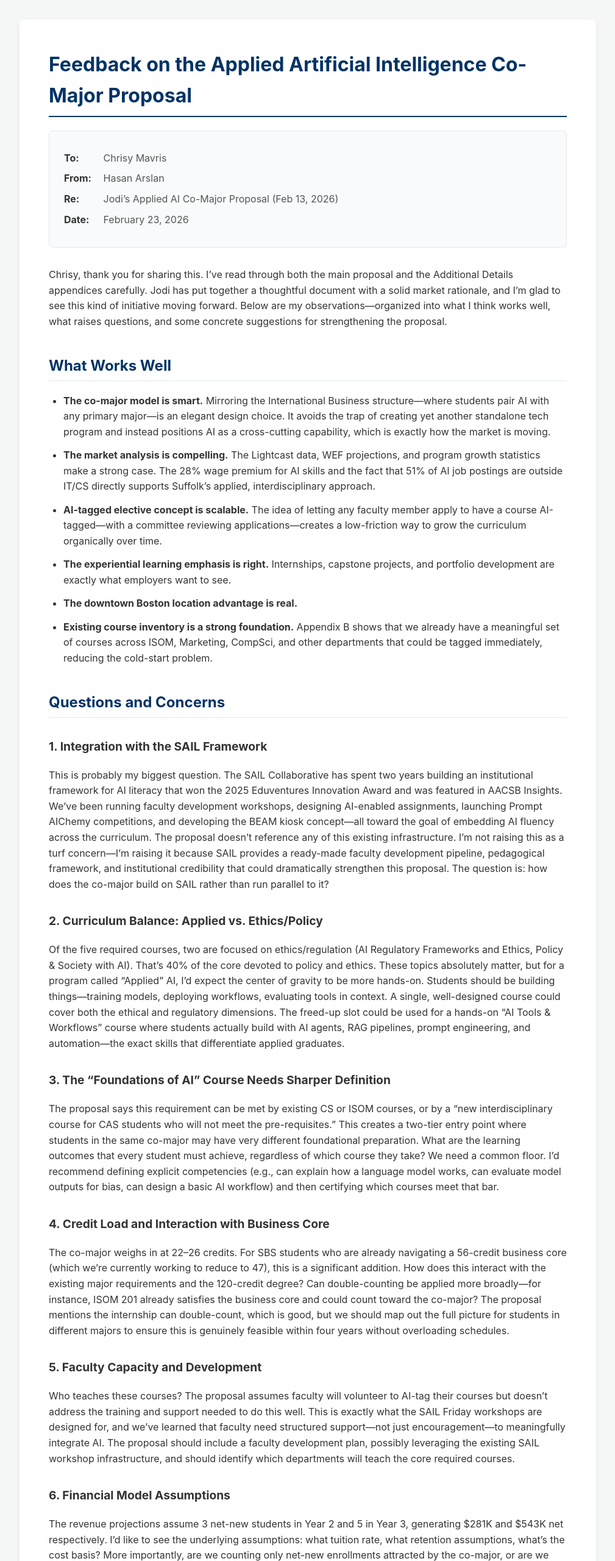
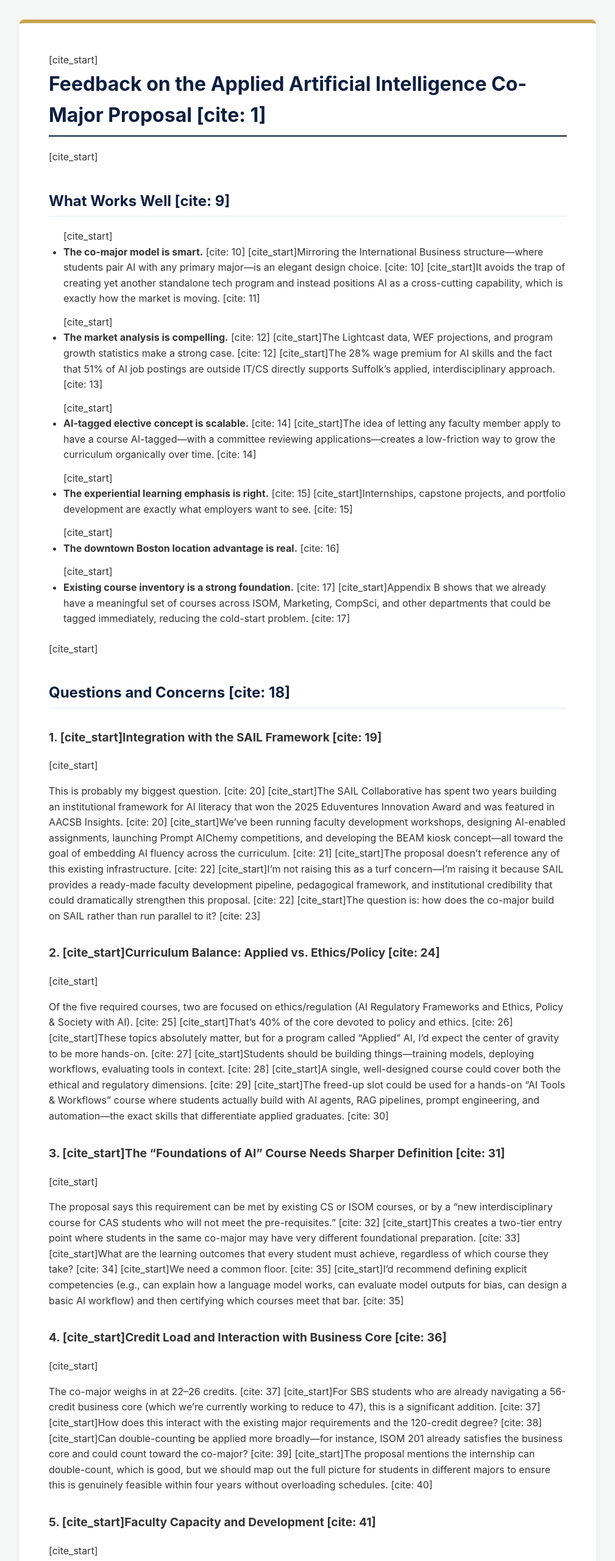
Before and after one commit to harslan/isom, a plain HTML site: page applied-ai-comajor-feedback/index.html in a window 1280 px wide. Shown: the top 2560 px of the page at 61% size, without its empty margins (135-1144 px from the left). Drawn offline with Linux system fonts and the light colour scheme.

Commit message:
Update index.html

```diff
--- a/applied-ai-comajor-feedback/index.html
+++ b/applied-ai-comajor-feedback/index.html
@@ -6,7 +6,8 @@
     <title>Feedback on the Applied Artificial Intelligence Co-Major Proposal</title>
     <style>
         :root {
-            --primary-color: #003366; /* Professional academic blue */
+            --primary-navy: #0c1f3f;
+            --primary-gold: #c8a44e;
             --text-main: #333333;
             --text-muted: #555555;
             --bg-body: #f4f7f6;
@@ -30,18 +31,19 @@
             padding: 3rem;
             border-radius: 8px;
             box-shadow: 0 4px 12px rgba(0, 0, 0, 0.05);
+            border-top: 6px solid var(--primary-gold);
         }
 
         h1 {
-            color: var(--primary-color);
+            color: var(--primary-navy);
             font-size: 2rem;
-            border-bottom: 2px solid var(--primary-color);
+            border-bottom: 2px solid var(--primary-navy);
             padding-bottom: 0.5rem;
             margin-top: 0;
         }
 
         h2 {
-            color: var(--primary-color);
+            color: var(--primary-navy);
             font-size: 1.5rem;
             border-bottom: 1px solid var(--border-color);
             padding-bottom: 0.3rem;
@@ -52,25 +54,6 @@
             color: var(--text-main);
             font-size: 1.2rem;
             margin-top: 2rem;
-        }
-
-        .memo-header {
-            background-color: #f8fafc;
-            padding: 1.5rem;
-            border-radius: 6px;
-            border: 1px solid var(--border-color);
-            margin-bottom: 2rem;
-        }
-
-        .memo-header p {
-            margin: 0.5rem 0;
-            color: var(--text-muted);
-        }
-
-        .memo-header strong {
-            color: var(--text-main);
-            display: inline-block;
-            width: 60px;
         }
 
         ul {
@@ -105,7 +88,7 @@
             z-index: 99;
             border: none;
             outline: none;
-            background-color: var(--primary-color);
+            background-color: var(--primary-navy);
             color: white;
             cursor: pointer;
             padding: 12px 16px;
@@ -116,7 +99,7 @@
         }
 
         #backToTopBtn:hover {
-            background-color: #002244;
+            background-color: var(--primary-gold);
         }
 
         @media (max-width: 600px) {
@@ -132,80 +115,69 @@
 <body>
 
     <div class="container">
-        <h1>Feedback on the Applied Artificial Intelligence Co-Major Proposal</h1>
+        [cite_start]<h1>Feedback on the Applied Artificial Intelligence Co-Major Proposal [cite: 1]</h1>
 
-        <div class="memo-header">
-            <p><strong>To:</strong> Chrisy Mavris</p>
-            <p><strong>From:</strong> Hasan Arslan</p>
-            <p><strong>Re:</strong> Jodi’s Applied AI Co-Major Proposal (Feb 13, 2026)</p>
-            <p><strong>Date:</strong> February 23, 2026</p>
-        </div>
-
-        <p>Chrisy, thank you for sharing this. I’ve read through both the main proposal and the Additional Details appendices carefully. Jodi has put together a thoughtful document with a solid market rationale, and I’m glad to see this kind of initiative moving forward. Below are my observations—organized into what I think works well, what raises questions, and some concrete suggestions for strengthening the proposal.</p>
-
-        <h2>What Works Well</h2>
+        [cite_start]<h2>What Works Well [cite: 9]</h2>
         <ul>
-            <li><strong>The co-major model is smart.</strong> Mirroring the International Business structure—where students pair AI with any primary major—is an elegant design choice. It avoids the trap of creating yet another standalone tech program and instead positions AI as a cross-cutting capability, which is exactly how the market is moving.</li>
-            <li><strong>The market analysis is compelling.</strong> The Lightcast data, WEF projections, and program growth statistics make a strong case. The 28% wage premium for AI skills and the fact that 51% of AI job postings are outside IT/CS directly supports Suffolk’s applied, interdisciplinary approach.</li>
-            <li><strong>AI-tagged elective concept is scalable.</strong> The idea of letting any faculty member apply to have a course AI-tagged—with a committee reviewing applications—creates a low-friction way to grow the curriculum organically over time.</li>
-            <li><strong>The experiential learning emphasis is right.</strong> Internships, capstone projects, and portfolio development are exactly what employers want to see.</li>
-            <li><strong>The downtown Boston location advantage is real.</strong></li>
-            <li><strong>Existing course inventory is a strong foundation.</strong> Appendix B shows that we already have a meaningful set of courses across ISOM, Marketing, CompSci, and other departments that could be tagged immediately, reducing the cold-start problem.</li>
+            [cite_start]<li><strong>The co-major model is smart.</strong> [cite: 10] [cite_start]Mirroring the International Business structure—where students pair AI with any primary major—is an elegant design choice. [cite: 10] [cite_start]It avoids the trap of creating yet another standalone tech program and instead positions AI as a cross-cutting capability, which is exactly how the market is moving. [cite: 11]</li>
+            [cite_start]<li><strong>The market analysis is compelling.</strong> [cite: 12] [cite_start]The Lightcast data, WEF projections, and program growth statistics make a strong case. [cite: 12] [cite_start]The 28% wage premium for AI skills and the fact that 51% of AI job postings are outside IT/CS directly supports Suffolk’s applied, interdisciplinary approach. [cite: 13]</li>
+            [cite_start]<li><strong>AI-tagged elective concept is scalable.</strong> [cite: 14] [cite_start]The idea of letting any faculty member apply to have a course AI-tagged—with a committee reviewing applications—creates a low-friction way to grow the curriculum organically over time. [cite: 14]</li>
+            [cite_start]<li><strong>The experiential learning emphasis is right.</strong> [cite: 15] [cite_start]Internships, capstone projects, and portfolio development are exactly what employers want to see. [cite: 15]</li>
+            [cite_start]<li><strong>The downtown Boston location advantage is real.</strong> [cite: 16]</li>
+            [cite_start]<li><strong>Existing course inventory is a strong foundation.</strong> [cite: 17] [cite_start]Appendix B shows that we already have a meaningful set of courses across ISOM, Marketing, CompSci, and other departments that could be tagged immediately, reducing the cold-start problem. [cite: 17]</li>
         </ul>
 
-        <h2>Questions and Concerns</h2>
+        [cite_start]<h2>Questions and Concerns [cite: 18]</h2>
 
-        <h3>1. Integration with the SAIL Framework</h3>
-        <p>This is probably my biggest question. The SAIL Collaborative has spent two years building an institutional framework for AI literacy that won the 2025 Eduventures Innovation Award and was featured in AACSB Insights. We’ve been running faculty development workshops, designing AI-enabled assignments, launching Prompt AIChemy competitions, and developing the BEAM kiosk concept—all toward the goal of embedding AI fluency across the curriculum. The proposal doesn’t reference any of this existing infrastructure. I’m not raising this as a turf concern—I’m raising it because SAIL provides a ready-made faculty development pipeline, pedagogical framework, and institutional credibility that could dramatically strengthen this proposal. The question is: how does the co-major build on SAIL rather than run parallel to it?</p>
+        <h3>1. [cite_start]Integration with the SAIL Framework [cite: 19]</h3>
+        [cite_start]<p>This is probably my biggest question. [cite: 20] [cite_start]The SAIL Collaborative has spent two years building an institutional framework for AI literacy that won the 2025 Eduventures Innovation Award and was featured in AACSB Insights. [cite: 20] [cite_start]We’ve been running faculty development workshops, designing AI-enabled assignments, launching Prompt AIChemy competitions, and developing the BEAM kiosk concept—all toward the goal of embedding AI fluency across the curriculum. [cite: 21] [cite_start]The proposal doesn’t reference any of this existing infrastructure. [cite: 22] [cite_start]I’m not raising this as a turf concern—I’m raising it because SAIL provides a ready-made faculty development pipeline, pedagogical framework, and institutional credibility that could dramatically strengthen this proposal. [cite: 22] [cite_start]The question is: how does the co-major build on SAIL rather than run parallel to it? [cite: 23]</p>
 
-        <h3>2. Curriculum Balance: Applied vs. Ethics/Policy</h3>
-        <p>Of the five required courses, two are focused on ethics/regulation (AI Regulatory Frameworks and Ethics, Policy & Society with AI). That’s 40% of the core devoted to policy and ethics. These topics absolutely matter, but for a program called “Applied” AI, I’d expect the center of gravity to be more hands-on. Students should be building things—training models, deploying workflows, evaluating tools in context. A single, well-designed course could cover both the ethical and regulatory dimensions. The freed-up slot could be used for a hands-on “AI Tools & Workflows” course where students actually build with AI agents, RAG pipelines, prompt engineering, and automation—the exact skills that differentiate applied graduates.</p>
+        <h3>2. [cite_start]Curriculum Balance: Applied vs. Ethics/Policy [cite: 24]</h3>
+        [cite_start]<p>Of the five required courses, two are focused on ethics/regulation (AI Regulatory Frameworks and Ethics, Policy & Society with AI). [cite: 25] [cite_start]That’s 40% of the core devoted to policy and ethics. [cite: 26] [cite_start]These topics absolutely matter, but for a program called “Applied” AI, I’d expect the center of gravity to be more hands-on. [cite: 27] [cite_start]Students should be building things—training models, deploying workflows, evaluating tools in context. [cite: 28] [cite_start]A single, well-designed course could cover both the ethical and regulatory dimensions. [cite: 29] [cite_start]The freed-up slot could be used for a hands-on “AI Tools & Workflows” course where students actually build with AI agents, RAG pipelines, prompt engineering, and automation—the exact skills that differentiate applied graduates. [cite: 30]</p>
 
-        <h3>3. The “Foundations of AI” Course Needs Sharper Definition</h3>
-        <p>The proposal says this requirement can be met by existing CS or ISOM courses, or by a “new interdisciplinary course for CAS students who will not meet the pre-requisites.” This creates a two-tier entry point where students in the same co-major may have very different foundational preparation. What are the learning outcomes that every student must achieve, regardless of which course they take? We need a common floor. I’d recommend defining explicit competencies (e.g., can explain how a language model works, can evaluate model outputs for bias, can design a basic AI workflow) and then certifying which courses meet that bar.</p>
+        <h3>3. [cite_start]The “Foundations of AI” Course Needs Sharper Definition [cite: 31]</h3>
+        [cite_start]<p>The proposal says this requirement can be met by existing CS or ISOM courses, or by a “new interdisciplinary course for CAS students who will not meet the pre-requisites.” [cite: 32] [cite_start]This creates a two-tier entry point where students in the same co-major may have very different foundational preparation. [cite: 33] [cite_start]What are the learning outcomes that every student must achieve, regardless of which course they take? [cite: 34] [cite_start]We need a common floor. [cite: 35] [cite_start]I’d recommend defining explicit competencies (e.g., can explain how a language model works, can evaluate model outputs for bias, can design a basic AI workflow) and then certifying which courses meet that bar. [cite: 35]</p>
 
-        <h3>4. Credit Load and Interaction with Business Core</h3>
-        <p>The co-major weighs in at 22–26 credits. For SBS students who are already navigating a 56-credit business core (which we’re currently working to reduce to 47), this is a significant addition. How does this interact with the existing major requirements and the 120-credit degree? Can double-counting be applied more broadly—for instance, ISOM 201 already satisfies the business core and could count toward the co-major? The proposal mentions the internship can double-count, which is good, but we should map out the full picture for students in different majors to ensure this is genuinely feasible within four years without overloading schedules.</p>
+        <h3>4. [cite_start]Credit Load and Interaction with Business Core [cite: 36]</h3>
+        [cite_start]<p>The co-major weighs in at 22–26 credits. [cite: 37] [cite_start]For SBS students who are already navigating a 56-credit business core (which we’re currently working to reduce to 47), this is a significant addition. [cite: 37] [cite_start]How does this interact with the existing major requirements and the 120-credit degree? [cite: 38] [cite_start]Can double-counting be applied more broadly—for instance, ISOM 201 already satisfies the business core and could count toward the co-major? [cite: 39] [cite_start]The proposal mentions the internship can double-count, which is good, but we should map out the full picture for students in different majors to ensure this is genuinely feasible within four years without overloading schedules. [cite: 40]</p>
 
-        <h3>5. Faculty Capacity and Development</h3>
-        <p>Who teaches these courses? The proposal assumes faculty will volunteer to AI-tag their courses but doesn’t address the training and support needed to do this well. This is exactly what the SAIL Friday workshops are designed for, and we’ve learned that faculty need structured support—not just encouragement—to meaningfully integrate AI. The proposal should include a faculty development plan, possibly leveraging the existing SAIL workshop infrastructure, and should identify which departments will teach the core required courses.</p>
+        <h3>5. [cite_start]Faculty Capacity and Development [cite: 41]</h3>
+        [cite_start]<p>Who teaches these courses? [cite: 42] [cite_start]The proposal assumes faculty will volunteer to AI-tag their courses but doesn’t address the training and support needed to do this well. [cite: 42] [cite_start]This is exactly what the SAIL Friday workshops are designed for, and we’ve learned that faculty need structured support—not just encouragement—to meaningfully integrate AI. [cite: 43] [cite_start]The proposal should include a faculty development plan, possibly leveraging the existing SAIL workshop infrastructure, and should identify which departments will teach the core required courses. [cite: 44]</p>
 
-        <h3>6. Financial Model Assumptions</h3>
-        <p>The revenue projections assume 3 net-new students in Year 2 and 5 in Year 3, generating $281K and $543K net respectively. I’d like to see the underlying assumptions: what tuition rate, what retention assumptions, what’s the cost basis? More importantly, are we counting only net-new enrollments attracted by the co-major, or are we also accounting for existing students who adopt it? The distinction matters for whether this is truly incremental revenue or reallocation.</p>
+        <h3>6. [cite_start]Financial Model Assumptions [cite: 45]</h3>
+        [cite_start]<p>The revenue projections assume 3 net-new students in Year 2 and 5 in Year 3, generating $281K and $543K net respectively. [cite: 46] [cite_start]I’d like to see the underlying assumptions: what tuition rate, what retention assumptions, what’s the cost basis? [cite: 47] [cite_start]More importantly, are we counting only net-new enrollments attracted by the co-major, or are we also accounting for existing students who adopt it? [cite: 48] [cite_start]The distinction matters for whether this is truly incremental revenue or reallocation. [cite: 49]</p>
 
-        <h3>7. Governance: The PILOT Committee</h3>
-        <p>The proposal references a “small PILOT committee” that reviews and approves AI-tagged course applications. Who sits on this committee? What are the criteria for approval? How often does it meet? This is a critical governance question because the quality and coherence of the co-major will depend entirely on how rigorously courses are vetted. Without clear standards, we risk “AI-washing”—courses with superficial AI content getting tagged for enrollment reasons.</p>
+        <h3>7. [cite_start]Governance: The PILOT Committee [cite: 50]</h3>
+        [cite_start]<p>The proposal references a “small PILOT committee” that reviews and approves AI-tagged course applications. [cite: 51] [cite_start]Who sits on this committee? [cite: 51] [cite_start]What are the criteria for approval? [cite: 52] [cite_start]How often does it meet? [cite: 52] [cite_start]This is a critical governance question because the quality and coherence of the co-major will depend entirely on how rigorously courses are vetted. [cite: 53] [cite_start]Without clear standards, we risk “AI-washing”—courses with superficial AI content getting tagged for enrollment reasons. [cite: 54]</p>
 
-        <h3>8. Missing: Program-Level Learning Outcomes and Assessment</h3>
-        <p>The proposal doesn’t include formal Student Learning Outcomes (SLOs) or an assessment plan. For accreditation purposes—especially with AACSB and NECHE—this will need to be addressed. What should graduates of this co-major be able to do that they couldn’t do with just their primary major? Defining this clearly will also help guide course design and the AI-tagging criteria.</p>
+        <h3>8. [cite_start]Missing: Program-Level Learning Outcomes and Assessment [cite: 55]</h3>
+        [cite_start]<p>The proposal doesn’t include formal Student Learning Outcomes (SLOs) or an assessment plan. [cite: 56] [cite_start]For accreditation purposes—especially with AACSB and NECHE—this will need to be addressed. [cite: 57] [cite_start]What should graduates of this co-major be able to do that they couldn’t do with just their primary major? [cite: 58] [cite_start]Defining this clearly will also help guide course design and the AI-tagging criteria. [cite: 59]</p>
 
-        <h2>Concrete Suggestions</h2>
+        [cite_start]<h2>Concrete Suggestions [cite: 60]</h2>
         <ul>
-            <li><strong>Anchor the proposal in SAIL.</strong> Position the co-major as the curricular expression of the SAIL Framework. This gives it institutional legitimacy, a faculty development pipeline, and connects it to an award-winning initiative that’s already been published in AACSB Insights.</li>
-            <li><strong>Consolidate ethics/policy into one course; add a hands-on AI tools course.</strong> This shifts the balance toward “applied” while still covering the ethical/regulatory ground. The tools course could cover prompt engineering, RAG, agents, workflow automation, and human-in-the-loop design—skills that are directly marketable.</li>
-            <li><strong>Define common foundational competencies.</strong> Rather than pointing to different courses, define the skill floor every student must meet and certify multiple pathways to get there.</li>
-            <li><strong>Map credit overlaps for top 5 majors.</strong> Show concrete four-year plans for students in Finance, Marketing, Computer Science, Political Science, and Biology pairing with the co-major. This will either validate feasibility or reveal where adjustments are needed.</li>
-            <li><strong>Add SLOs and an assessment rubric.</strong> This will be required for accreditation anyway, and it will sharpen the proposal’s academic rigor.</li>
-            <li><strong>Define the AI-tag criteria explicitly.</strong> What percentage of course content must involve AI? What types of assignments qualify? This prevents dilution and maintains program integrity.</li>
+            [cite_start]<li><strong>Anchor the proposal in SAIL.</strong> [cite: 61] [cite_start]Position the co-major as the curricular expression of the SAIL Framework. [cite: 61] [cite_start]This gives it institutional legitimacy, a faculty development pipeline, and connects it to an award-winning initiative that’s already been published in AACSB Insights. [cite: 62]</li>
+            [cite_start]<li><strong>Consolidate ethics/policy into one course; add a hands-on AI tools course.</strong> [cite: 63] [cite_start]This shifts the balance toward “applied” while still covering the ethical/regulatory ground. [cite: 64] [cite_start]The tools course could cover prompt engineering, RAG, agents, workflow automation, and human-in-the-loop design—skills that are directly marketable. [cite: 65]</li>
+            [cite_start]<li><strong>Define common foundational competencies.</strong> [cite: 66] [cite_start]Rather than pointing to different courses, define the skill floor every student must meet and certify multiple pathways to get there. [cite: 66]</li>
+            [cite_start]<li><strong>Map credit overlaps for top 5 majors.</strong> [cite: 67] [cite_start]Show concrete four-year plans for students in Finance, Marketing, Computer Science, Political Science, and Biology pairing with the co-major. [cite: 67] [cite_start]This will either validate feasibility or reveal where adjustments are needed. [cite: 68]</li>
+            [cite_start]<li><strong>Add SLOs and an assessment rubric.</strong> [cite: 69] [cite_start]This will be required for accreditation anyway, and it will sharpen the proposal’s academic rigor. [cite: 69]</li>
+            [cite_start]<li><strong>Define the AI-tag criteria explicitly.</strong> [cite: 70] [cite_start]What percentage of course content must involve AI? [cite: 70] [cite_start]What types of assignments qualify? [cite: 70] [cite_start]This prevents dilution and maintains program integrity. [cite: 71]</li>
         </ul>
 
-        <h2>Bottom Line</h2>
-        <p>This proposal has the right instincts. The co-major model, the market positioning, and the experiential emphasis are all sound. The main work ahead is in sharpening the curriculum’s applied core, integrating with existing institutional infrastructure (particularly SAIL), addressing feasibility questions around credits and faculty capacity, and adding the formal learning outcomes and governance structures that will be needed for approval. I’m very willing to collaborate on refining this—this is directly in the wheelhouse of what our department has been building. Happy to set up time with Jodi and Kaushik to work through the details together.</p>
+        [cite_start]<h2>Bottom Line [cite: 72]</h2>
+        [cite_start]<p>This proposal has the right instincts. [cite: 73] [cite_start]The co-major model, the market positioning, and the experiential emphasis are all sound. [cite: 73] [cite_start]The main work ahead is in sharpening the curriculum’s applied core, integrating with existing institutional infrastructure (particularly SAIL), addressing feasibility questions around credits and faculty capacity, and adding the formal learning outcomes and governance structures that will be needed for approval. [cite: 74] [cite_start]I’m very willing to collaborate on refining this—this is directly in the wheelhouse of what our department has been building. [cite: 75] [cite_start]Happy to set up time with Jodi and Kaushik to work through the details together. [cite: 76]</p>
 
         <div class="sign-off">
-            <p><strong>Hasan Arslan</strong></p>
-            <p>Chief AI Officer & Associate Professor, ISOM Department</p>
-            <p>Sawyer Business School, Suffolk University</p>
+            [cite_start]<p><strong>Hasan Arslan</strong> [cite: 77]</p>
+            [cite_start]<p>Chief AI Officer & Associate Professor, ISOM Department [cite: 78]</p>
+            [cite_start]<p>Sawyer Business School, Suffolk University [cite: 79]</p>
         </div>
     </div>
 
     <button onclick="topFunction()" id="backToTopBtn" title="Go to top">↑</button>
 
     <script>
-        // Get the button
         let mybutton = document.getElementById("backToTopBtn");
 
-        // When the user scrolls down 200px from the top of the document, show the button
         window.onscroll = function() {scrollFunction()};
 
         function scrollFunction() {
@@ -216,7 +188,6 @@
             }
         }
 
-        // When the user clicks on the button, scroll to the top of the document
         function topFunction() {
             window.scrollTo({
                 top: 0,
```
